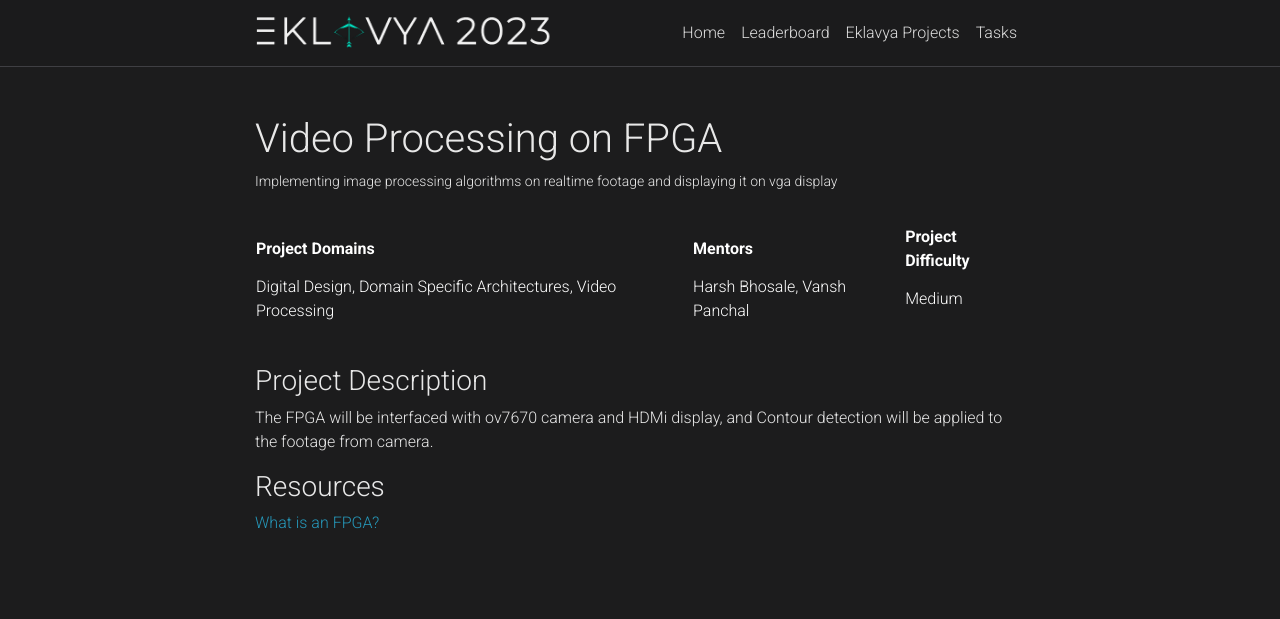
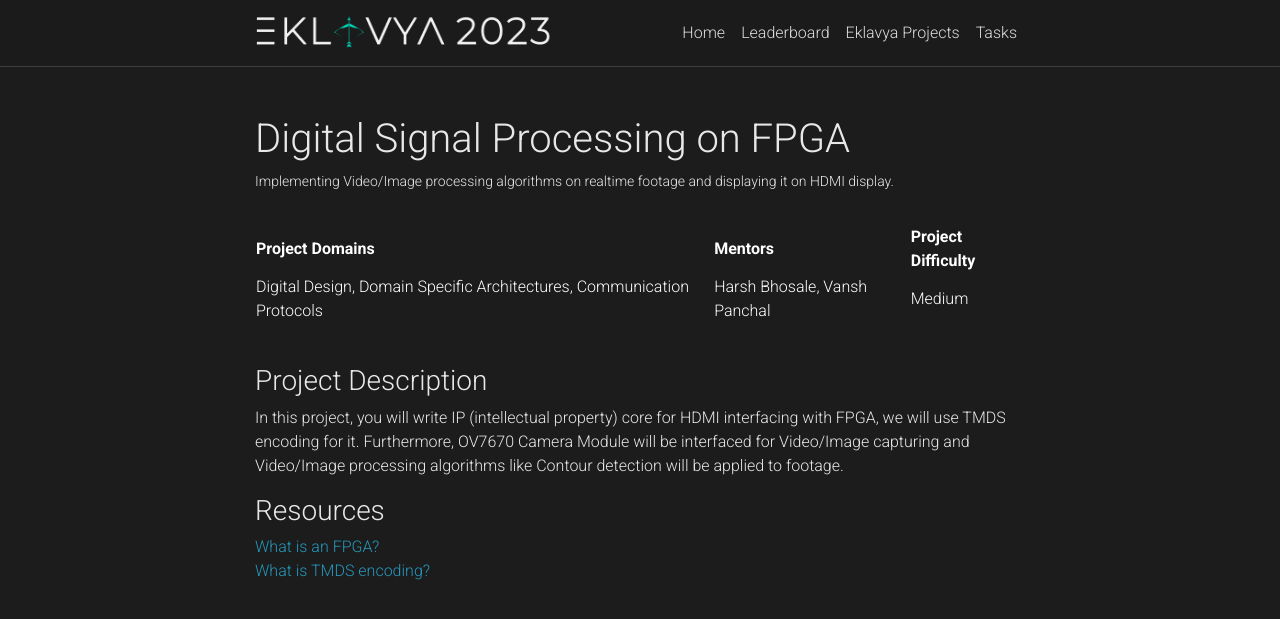
Before and after one commit to SRA-VJTI/eklavya.github.io, a Jekyll site: the page built from _projects/FPGA_Video_Processing.md, in a window 1280 px wide. Shown: the top 619 px of the page. Built offline with Jekyll 4.4.1, drawn with Linux system fonts in a browser that asks for light colours; comment, search, counter and statistics services are not loaded; a style sheet for code colours, icons or effects is not loaded.

Commit message:
Project description Changes

```diff
--- a/_projects/FPGA_Video_Processing.md
+++ b/_projects/FPGA_Video_Processing.md
@@ -1,20 +1,19 @@
 ---
 layout: page
-title: Video Processing on FPGA
-description: Implementing image processing algorithms on realtime footage and displaying it on vga display
+title: Digital Signal Processing on FPGA
+description: Implementing Video/Image processing algorithms on realtime footage and displaying it on HDMI display.
 importance: 1
 ---
 
 | Project Domains                                                 | Mentors                      | Project Difficulty |
 |-----------------------------------------------------------------|------------------------------|--------------------|
-| Digital Design, Domain Specific Architectures, Video Processing | Harsh Bhosale, Vansh Panchal | Medium             |
+| Digital Design, Domain Specific Architectures, Communication Protocols| Harsh Bhosale, Vansh Panchal | Medium             |
 
 <br>
 
 ### Project Description
-
-The FPGA will be interfaced with ov7670 camera and HDMi display, and Contour detection will be applied to the footage from camera.
-
+In this project, you will write IP (intellectual property) core for HDMI interfacing with FPGA, we will use TMDS encoding for it. Furthermore, OV7670 Camera Module will be interfaced for Video/Image capturing and Video/Image processing algorithms like Contour detection will be applied to footage.
 ### Resources
 
 [What is an FPGA?](https://www.youtube.com/watch?v=WY-F3knih7c) <br>
+[What is TMDS encoding?](https://en.wikipedia.org/wiki/Transition-minimized_differential_signaling) <br>
```
